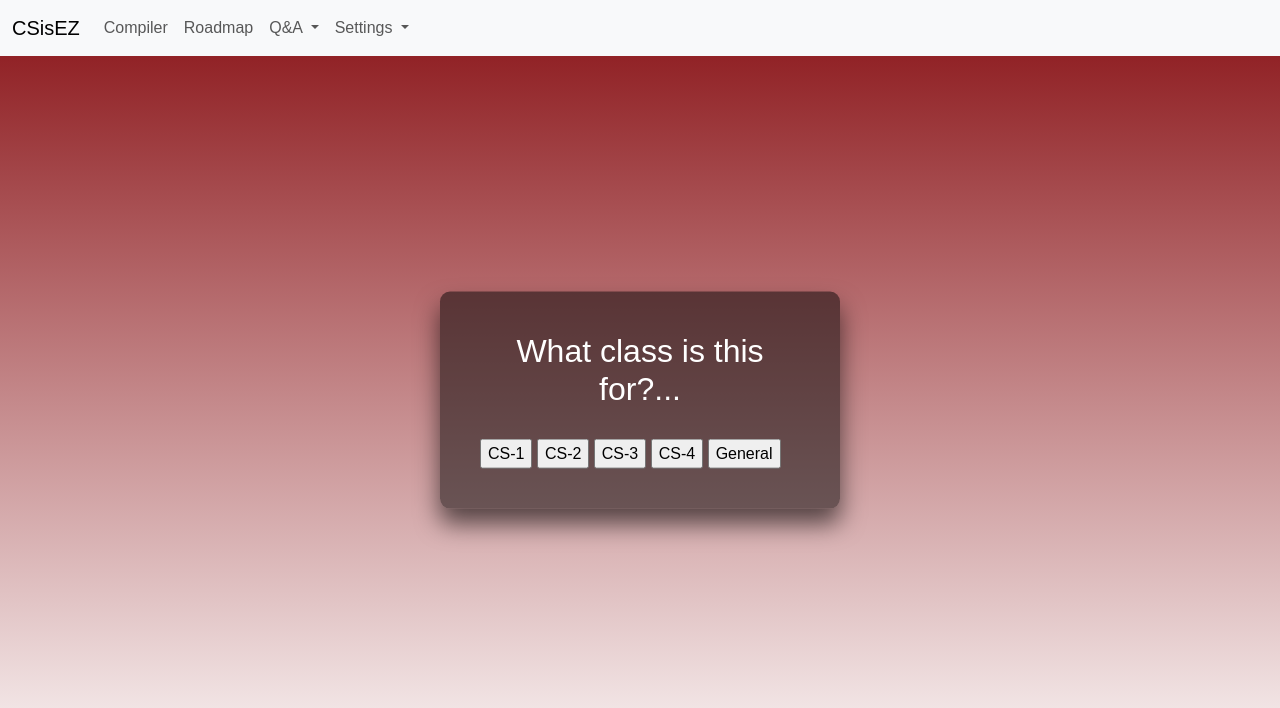
After one commit to sfransis/AggieCompiler, a Flask app: page /showingClassOptions in a window 1280 px wide. The commit adds this page. Shown: the top 708 px of the page. Run offline with Flask 2, Linux system fonts and the light colour scheme.

Commit message:
Q&A Changes
I've added the ability for users to chose which class the post is about. Once you've done this and the user is taken to post a questoin section. They can change the class. Post their questions and post another questoins once the first queestion was posted.

```diff
--- a/aggieComp/main.py
+++ b/aggieComp/main.py
@@ -27,6 +27,7 @@ app.register_blueprint(roadmap, url_prefix = "")
 # post is secure
 
 @app.route("/home")
+@app.route("/")
 def home():
     return render_template("home.html")
 
--- a/aggieComp/qANDa.py
+++ b/aggieComp/qANDa.py
@@ -1,4 +1,4 @@
-from flask import Blueprint, render_template, session, request, flash
+from flask import Blueprint, render_template, session, request, flash, redirect, url_for
 from flask_sqlalchemy import SQLAlchemy
 from run import create_app
 from dbModels import *
@@ -10,13 +10,42 @@ qANDa = Blueprint("qANDa", __name__, static_folder = "static", template_folder =
 @qANDa.route("/postQuestion", methods = ["POST", "GET"])
 def pstQst():
     if request.method == "POST":
+        if request.form['submit-button'] == "Change Class":
+            return redirect(url_for("qANDa.showClasses"))
+        elif request.form['submit-button'] == "Post Other Question":
+            return redirect(url_for("qANDa.showClasses"))
+        elif request.form['submit-button'] == "Post":
+            session.permanent = True
+            questionPost = request.form["userQuestion"]
+            csClass = session["questionClass"]
+            question = questionDB(questionPost, csClass) # creating a new entry in the db model or "table"
+            db.session.add(question) # adding this user model to the db
+            db.session.commit()
+            flash("Post successful!...")
+
+    return render_template("qANDa.html")
+
+@qANDa.route("/showingClassOptions", methods = ["POST", "GET"])
+def showClasses():
+    if request.method == "POST":
         session.permanent = True
-        questionPost = request.form["userQuestion"]
-        question = questionDB(questionPost, "cs172") # creating a new entry in the db model or "table"
-        db.session.add(question) # adding this user model to the db
-        db.session.commit()
-        flash("Post successful!...")
-    return render_template("qANDa.html")
+        if request.form['submit-button'] == "CS-1":
+            session["questionClass"] =  "CS-1"
+            return redirect(url_for("qANDa.pstQst"))
+        elif request.form['submit-button'] == "CS-2":
+            session["questionClass"] = "CS-2"
+            return redirect(url_for("qANDa.pstQst"))
+        elif request.form['submit-button'] == "CS-3":
+            session["questionClass"] = "CS-3"
+            return redirect(url_for("qANDa.pstQst"))
+        elif request.form['submit-button'] == "CS-4":
+            session["questionClass"] = "CS-4"
+            return redirect(url_for("qANDa.pstQst"))
+        elif request.form['submit-button'] == "General":
+            session["questionClass"] = "General"
+            return redirect(url_for("qANDa.pstQst"))
+    else:
+        return render_template("showClasses.html")
 
 @qANDa.route("/viewQuestions")
 def viewQ():
--- a/aggieComp/templates/baseTemplate.html
+++ b/aggieComp/templates/baseTemplate.html
@@ -35,7 +35,7 @@
                       Q&A
                     </a>
                     <ul class="dropdown-menu">
-                      <li><a class="dropdown-item" href="/postQuestion"> Post A Question </a></li>
+                      <li><a class="dropdown-item" href="/showingClassOptions"> Post A Question </a></li>
                       <li><a class="dropdown-item" href="/viewQuestions"> Other Post </a></li>
                     </ul>
                   </li>
--- a/aggieComp/templates/qANDa.html
+++ b/aggieComp/templates/qANDa.html
@@ -19,7 +19,9 @@
                 <div class = "centered-div">
                     <input type = "text" placeholder = "enter question..." id = "question-box" name = "userQuestion" size = 40/> <!-- name is used in the python stuff and id is used in the css stuff -->
                     <div class = "centered-div">
-                        <input type = "submit" value = "post" id = "post box" />
+                        <input type = "submit" name = "submit-button" value = "Post" id = "post box" />
+                        <input type = "submit" name = "submit-button" value = "Change Class" id = "choose-other-box" />
+                        <input type = "submit" name = "submit-button" value = "Post Other Question" id = "post-other-box" />
                     </div>
                 </div>
             </form>
--- /dev/null
+++ b/aggieComp/templates/showClasses.html
@@ -0,0 +1,23 @@
+{% extends "baseTemplate.html" %}
+
+{% block title %} Q&A {% endblock %}
+<body class = "qa-page">
+    {% block pageContent %}
+        <link rel = "stylesheet" href = "{{url_for('static', filename = 'style.css')}}">
+
+
+        <div class = "login-box">
+            <h2> What class is this for?...</h2>
+            <form action = "#" method = "post">
+                <div class = "centered-div">
+                        <input type = "submit" name = "submit-button" value = "CS-1">
+                        <input type = "submit" name = "submit-button" value = "CS-2">
+                        <input type = "submit" name = "submit-button" value = "CS-3">
+                        <input type = "submit" name = "submit-button" value = "CS-4">
+                        <input type = "submit" name = "submit-button" value = "General">
+                </div>
+            </form>
+        </div>
+
+    {% endblock %}
+</body>
```
Also changed, not shown: aggieComp/instance/users.sqlite3, 2 other files.
